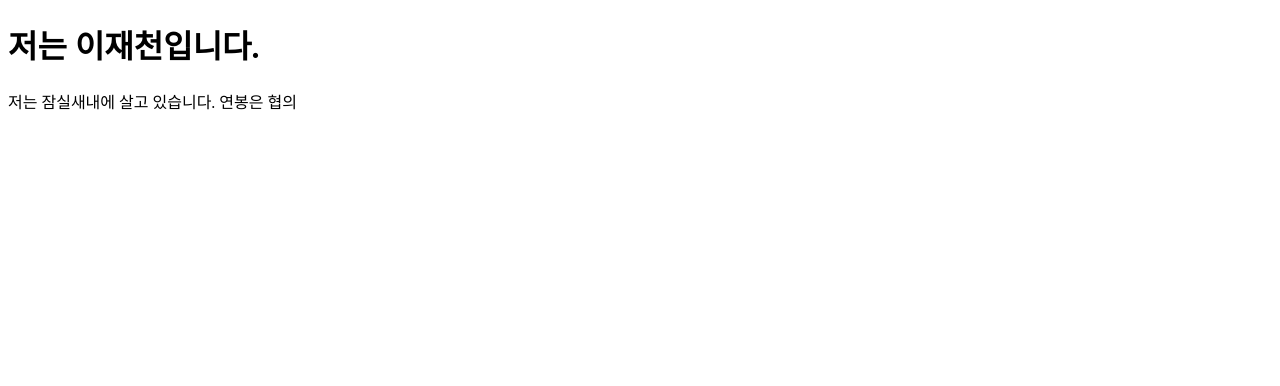
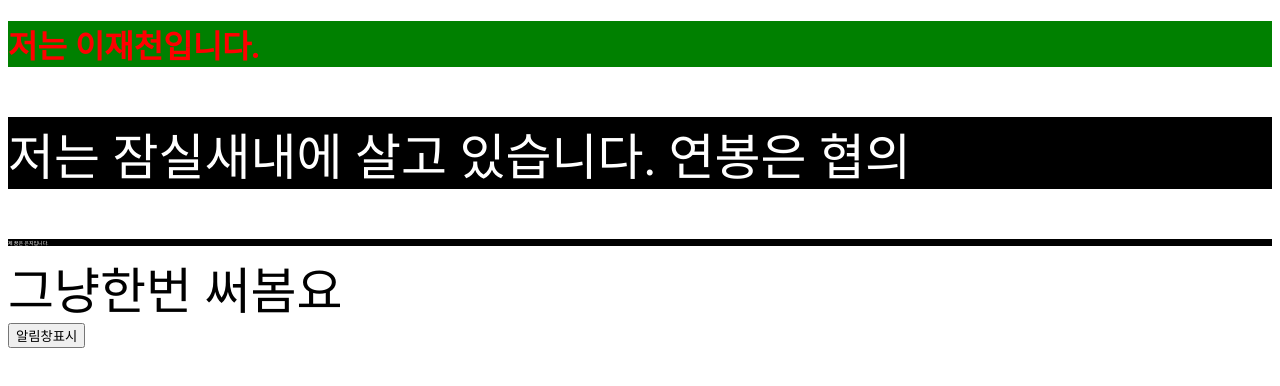
Before and after one commit to lee1030cjs/lee1030cjs.github.io, a plain HTML site: page index.html in a window 1280 px wide. Drawn offline with Linux system fonts and the light colour scheme.

Commit message:
html_git_기초학습

```diff
--- a/index.html
+++ b/index.html
@@ -5,9 +5,36 @@
     <meta name="viewport" content="width=device-width, initial-scale=1.0">
     <meta http-equiv="X-UA-Compatible" content="ie=edge">
     <title>Document</title>
+    <style>
+        h1{
+            color:red;
+            background-color: green;
+          }
+          p{
+              color: white;
+              background-color: black;
+           }
+           .big{
+               font-size: 50px;
+           }
+           #dream{
+
+               font-size: 5px;
+           }
+    </style>
 </head>
 <body>
     <h1>저는 이재천입니다.</h1>
-    <p>저는 잠실새내에 살고 있습니다. 연봉은 협의</p>
+    <p class="big">저는 잠실새내에 살고 있습니다. 연봉은 협의</p>
+
+    <P id="dream">제 꿈은 은지입니다.</P>
+    <div class="big">그냥한번 써봄요</div>
+    <button id="btn">알림창표시</button>
+    <script>
+        const btn = document.querySelector('#btn');
+        btn.addEventListener('click',function(){alert('나를 클릭하셨군요!');
+        });
+    </script>
+
 </body>
 </html>
```
